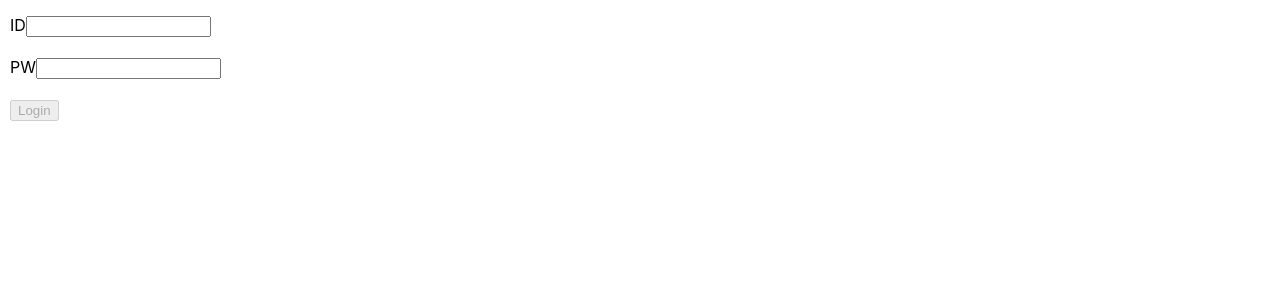
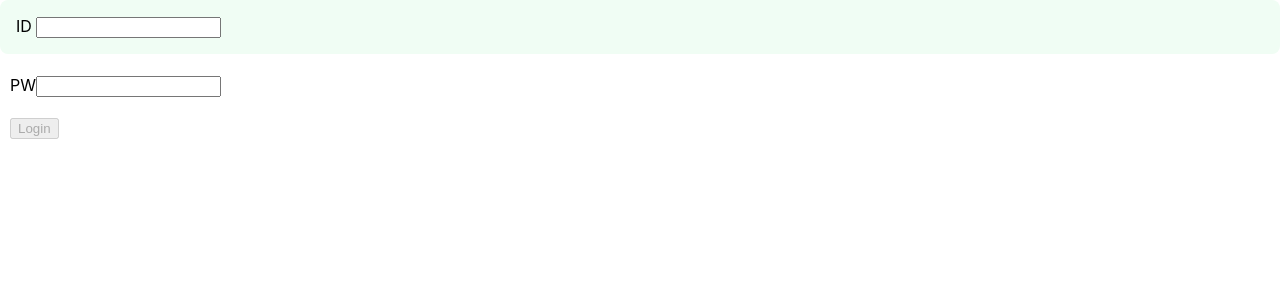
Before and after one commit to PHB-1994/react-workspace, a React (Create React App) app in the folder goodcommunity/: page / in a window 1280 px wide. Shown: the top 300 px of the page. Built offline with nearby package versions, Linux system fonts and the light colour scheme.

Commit message:
react - state, props

```diff
--- a/goodcommunity/src/components/R10_State3_Components/ChildIdState.jsx
+++ b/goodcommunity/src/components/R10_State3_Components/ChildIdState.jsx
@@ -1,11 +1,35 @@
 import {useState} from "react";
+
+const styles = {
+    wrapper : {
+        padding : '1rem',
+        backgroundColor : '#f0fdf4',
+        borderRadius : '8px',
+        marginBottom : '1rem'
+    },
+    label : {
+        display : 'flex',
+        flexDirection : 'column',
+        gap : '0.5rem',
+        color : '#15803d',
+        fontWeight : '600',
+        fontSize : '0.9rem'
+    },
+    input : {
+        padding : '0.6rem 0.8rem',
+        border : '2px solid #86efac',
+        borderRadius: '6px',
+        outline : 'none',
+        fontSize: '1rem'
+    }
+}
 
 const ChildIdState = (props) => {
     const {handler} = props;
     console.log(handler);
     return(
-        <div className="wrapper">
-            <label htmlFor="inputId">ID</label>
+        <div style={styles.wrapper}>
+            <label htmlFor="inputId">ID </label>
             <input type="text" id="inputId" onChange={handler} />
 
         </div>
--- a/goodcommunity/src/components/R10_State3_Components/ChildPwState.jsx
+++ b/goodcommunity/src/components/R10_State3_Components/ChildPwState.jsx
@@ -1,5 +1,8 @@
 import {useState} from "react";
 
+// 자식 내부에서 input 값에 변경이 일어나면
+// 부모에게 handler 라는 명칭으로 변경된 내용을 전달하며
+// handle 는 부모와 자식을 상호작용 할 수 있도록 해주는 중간다리 역할의 변수 이름
 const ChildPwState = ({handler}) => {
     return(
         <div className="wrapper">
```
Also changed, not shown: goodcommunity/src/components/R10_State3_Components/ParentState.jsx (+14 -1 lines).
